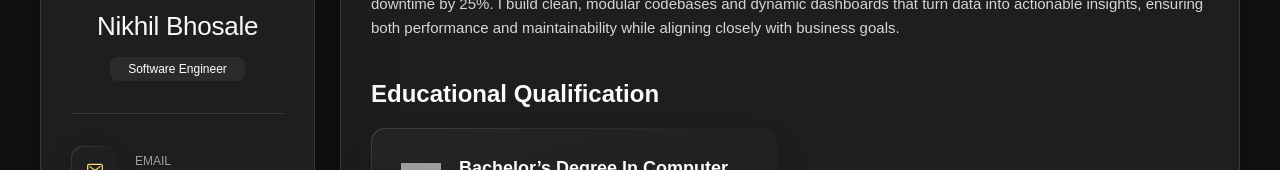
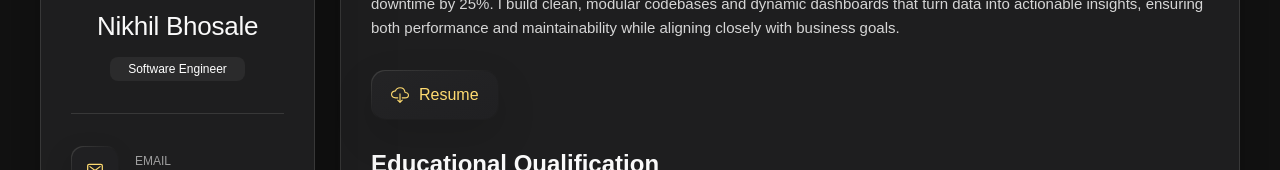
Before and after one commit to Nikhil3409/Personal-portfolio, a React (Vite) app: page / in a window 1280 px wide. Both pictures are taken after a click on the item "Full Stack Web Developer". Shown: the part 248-418 px from the top of the page. Built offline with nearby package versions, Linux system fonts and the light colour scheme; grey boxes are pictures that could not be loaded.

Commit message:
Resume add

```diff
--- a/src/components/About.jsx
+++ b/src/components/About.jsx
@@ -1,4 +1,5 @@
 import certificates from "../../public/certificates.json";
+import pdf from "../../public/Nikhil_Bhosale.pdf";
 
 function About() {
 
@@ -17,6 +18,10 @@ function About() {
                         I’m a Software Engineer with 3+ years of experience designing and delivering scalable, responsive web applications. I specialize in Angular and React on the front end, and Node.js with Express on the backend. My work has enabled 30% faster report generation, improved UI-driven configurations by 40%, and contributed to real-time monitoring systems that reduced downtime by 25%. I build clean, modular codebases and dynamic dashboards that turn data into actionable insights, ensuring both performance and maintainability while aligning closely with business goals.
                     </p>
                 </section>
+                <button className="form-btn resumeButton" type="submit" data-form-btn onClick={() => window.open(pdf, "_blank")}>
+                    <ion-icon name="cloud-download-outline"></ion-icon>
+                    <span>Resume</span>
+                </button>
                 <section className="service">
                     <h3 className="h3 service-title">Educational Qualification</h3>
                     <ul className="service-list">
@@ -40,7 +45,7 @@ function About() {
                             <li className="testimonials-item" key={index} onClick={() => openCredentials(certificate.url)}>
                                 <div className="content-card" data-testimonials-item>
                                     <figure className="testimonials-avatar-box">
-                                        <img src="/images/icon-dev.svg" alt={certificate.title} width="60" data-testimonials-avatar/>
+                                        <img src="/images/icon-dev.svg" alt={certificate.title} width="60" data-testimonials-avatar />
                                     </figure>
                                     {/* <h4 className="h4 testimonials-item-title" data-testimonials-title>{certificate.title}</h4> */}
                                     <div className="testimonials-text" data-testimonials-text>
--- a/src/components/Experience.jsx
+++ b/src/components/Experience.jsx
@@ -3,7 +3,7 @@ function Experience() {
         <>
             <article className="experience active" data-page="experience">
                 <header>
-                    <h2 className="h2 article-title">+</h2>
+                    <h2 className="h2 article-title">Experience</h2>
                 </header>
                 <section className="timeline">
                     {/* <div className="title-wrapper">
--- a/src/index.css
+++ b/src/index.css
@@ -1570,7 +1570,7 @@ textarea.form-input::-webkit-resizer {
     }
 
     .about-text {
-        margin-bottom: 40px;
+        margin-bottom: 30px;
     }
 
     /* service */
@@ -2361,3 +2361,8 @@ textarea.form-input::-webkit-resizer {
     display: flex;
     justify-content: space-between;
 }
+
+.resumeButton {
+    margin: 0;
+    margin-bottom: 30px;
+}
```
Also changed, not shown: 1 other file (tests, documents, lock files or other folders).
